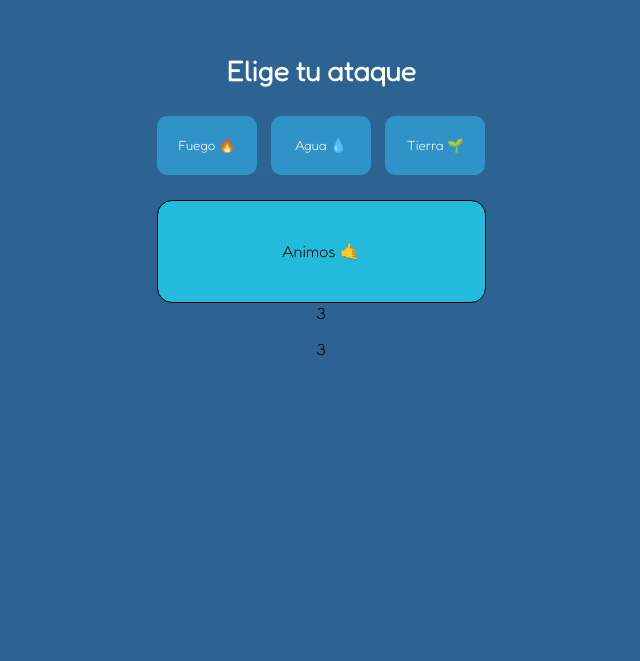
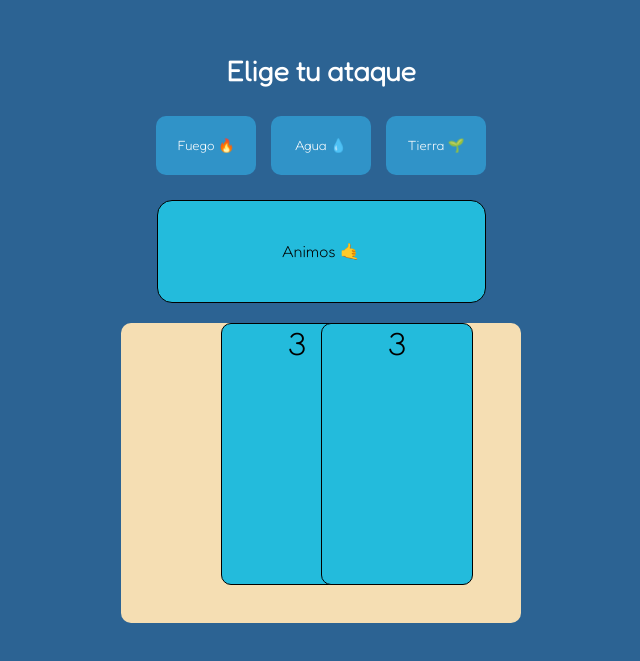
Before and after one commit to Martin-Moreno-Jara/MOKEPON_platzi, a plain HTML site: page mokepon.html in a window 1280 px wide. Both pictures are taken after a click on the button "Seleccionar". Shown: the part 93-754 px from the top of the page, without its empty margins (319-959 px from the left). Drawn offline with Linux system fonts and the light colour scheme.

Commit message:
css mejorado

```diff
--- a/css/styles.css
+++ b/css/styles.css
@@ -21,7 +21,7 @@ justify-content: center;
 align-items: center;
 }
 
-.tarjetas{
+.tarjetas,.tarjetasAtaques{
     display: flex;
     gap: 5px;
 }
@@ -91,13 +91,45 @@ align-items: center;
 #btnReload{
     border: none;
     color: white;
+    font-weight: bold;
     background-color: #23BBDC;
     height: 28px;
     width: 100px;
     border-radius: 10px;
     font-family: 'Fredoka', sans-serif;
 }
-
+.ataquePadre{
+    display: grid;
+    grid-template-columns: 100px 100px;
+    background-color: wheat;
+    width: 400px;
+    height: 300px;
+    border-radius: 10px;
+    margin-top: 20px;
+    justify-content: center;
+}
+.ataqueJugador,.ataqueEnemigo{
+    display: flex;
+    flex-direction: column;
+    align-items: center;
+    background-color: #23BBDC;
+    border: 1px solid black;
+    display: flex;
+    height: 260px;
+    width: 150px;
+    border-radius: 10px;
+}
+#mascotLives, #enemyLives{
+    font-size: 32px;
+    margin-bottom: 0;
+}
 input{
 display: none;
 }
+
+@media (max-width:800px){
+    .tarjetas,.tarjetasAtaques{
+        flex-direction: column;
+    }
+
+}
```
